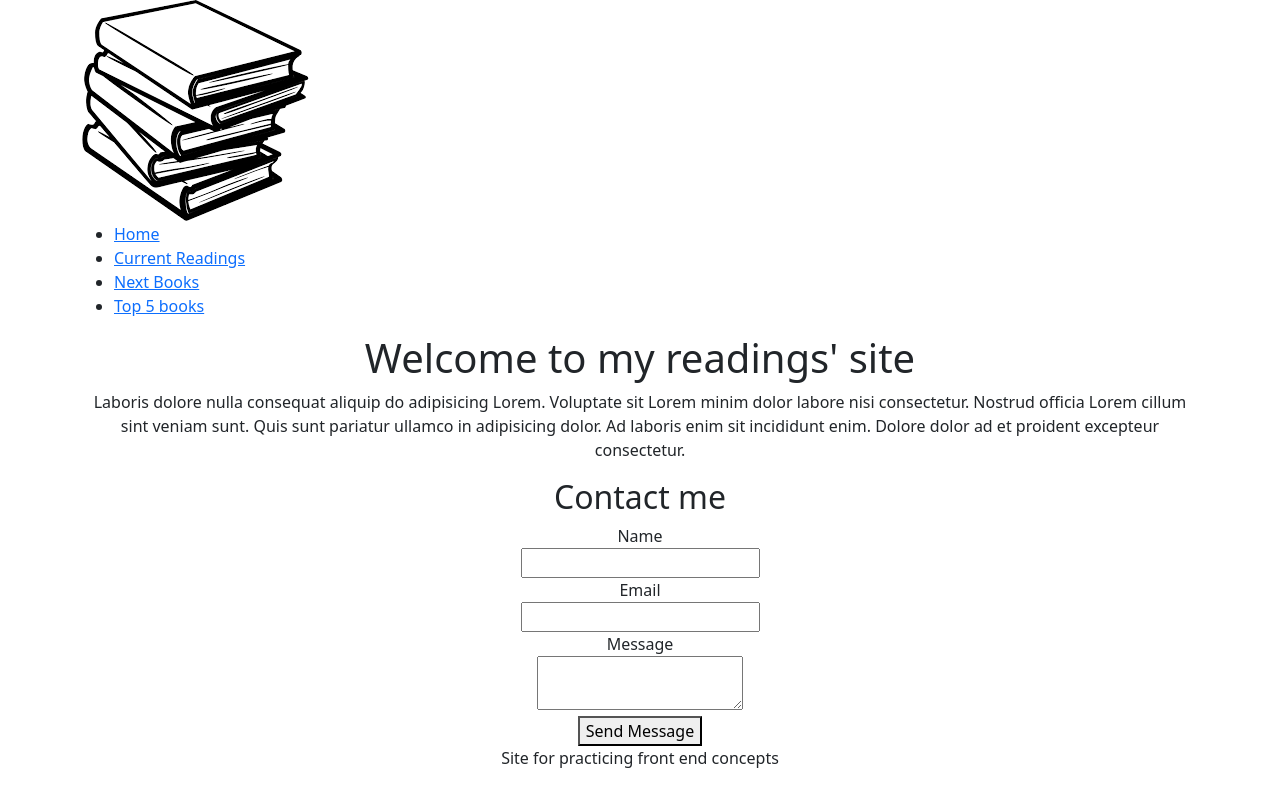
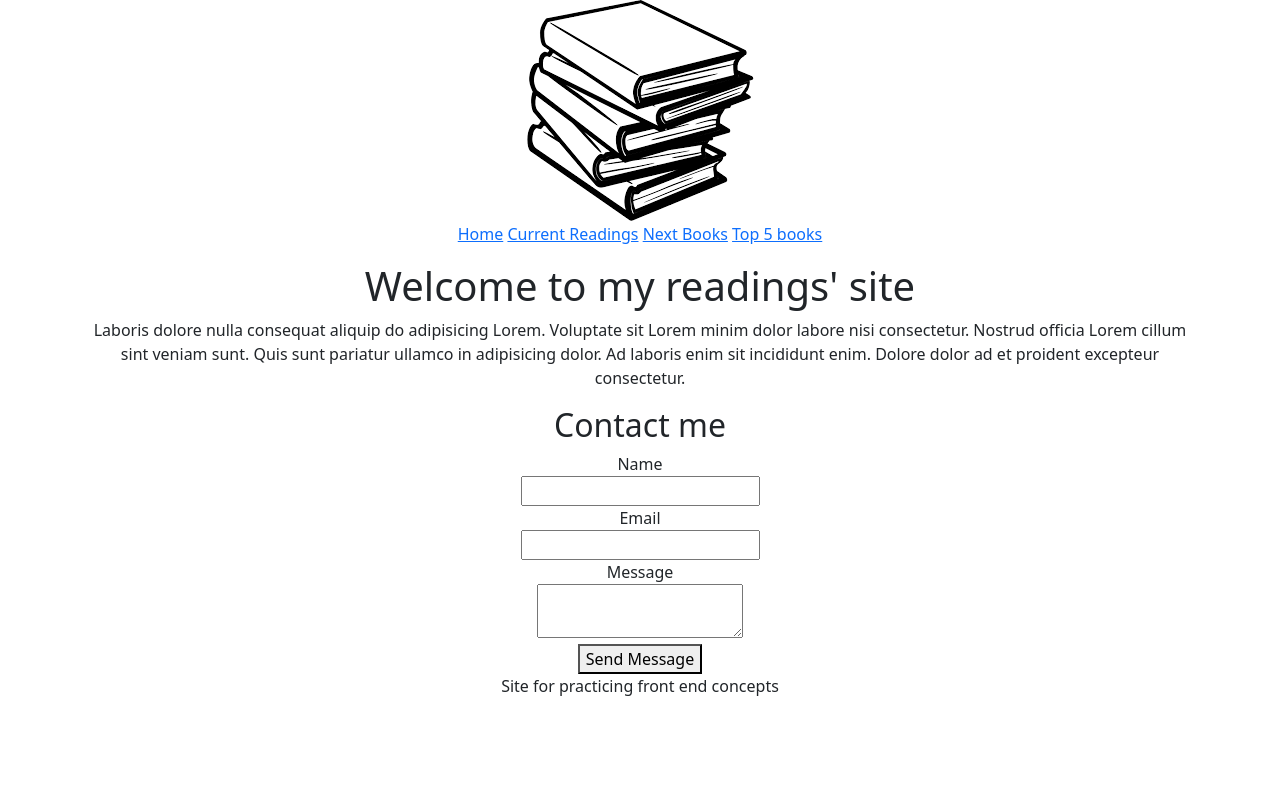
Before and after one commit to enzosorcini/my-readings, a plain HTML site: page index.html in a window 1280 px wide. Drawn offline with nearby package versions, Linux system fonts and the light colour scheme.

Commit message:
centered icon and navbar options

```diff
--- a/css/styles.css
+++ b/css/styles.css
@@ -0,0 +1,8 @@
+ul {
+    list-style-type: none;
+    text-align: center;
+    padding: 0px;
+}
+li {
+    display: inline;
+}
--- a/index.html
+++ b/index.html
@@ -33,7 +33,7 @@
     <body>
         <div class="container">
             <div class="row">
-                <div class="col">
+                <div class="col text-center">
                     <header>
                         <img src="books-icon.png" alt="Stacked books">
                     </header>
```
